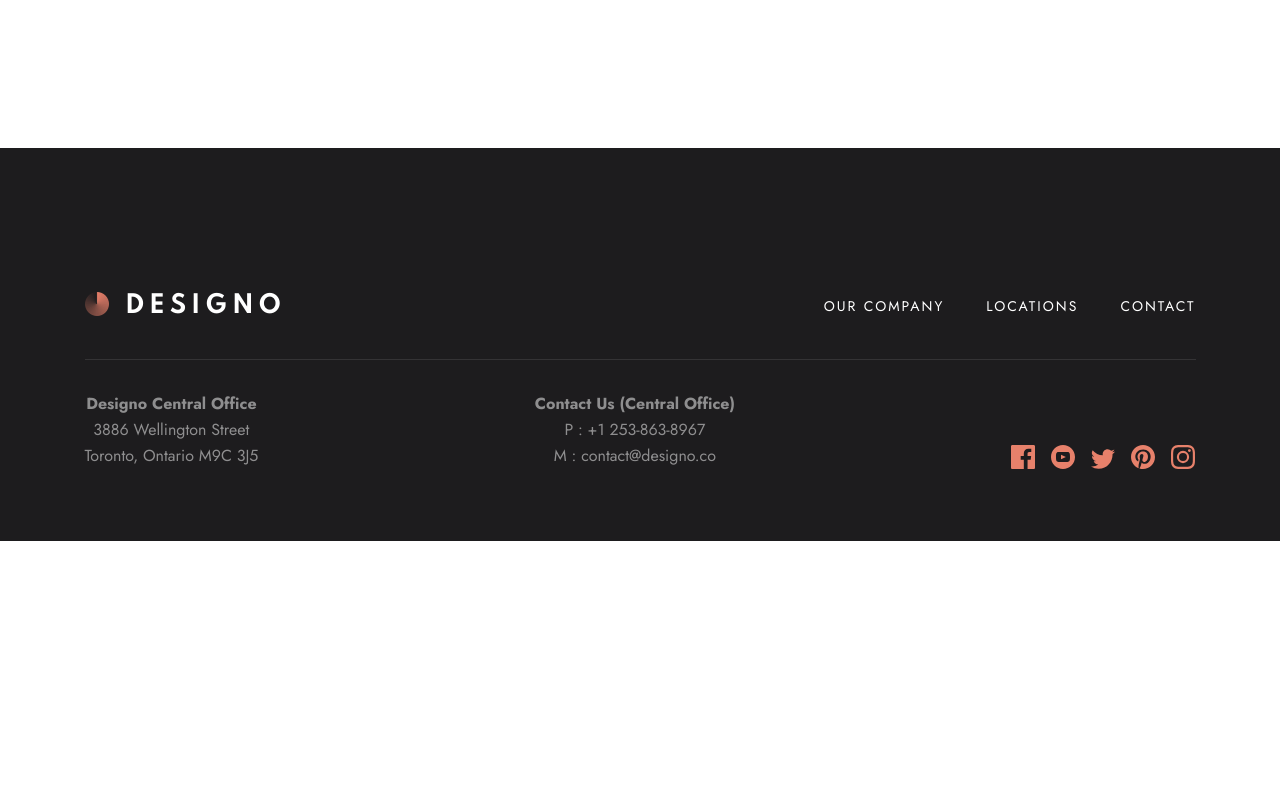
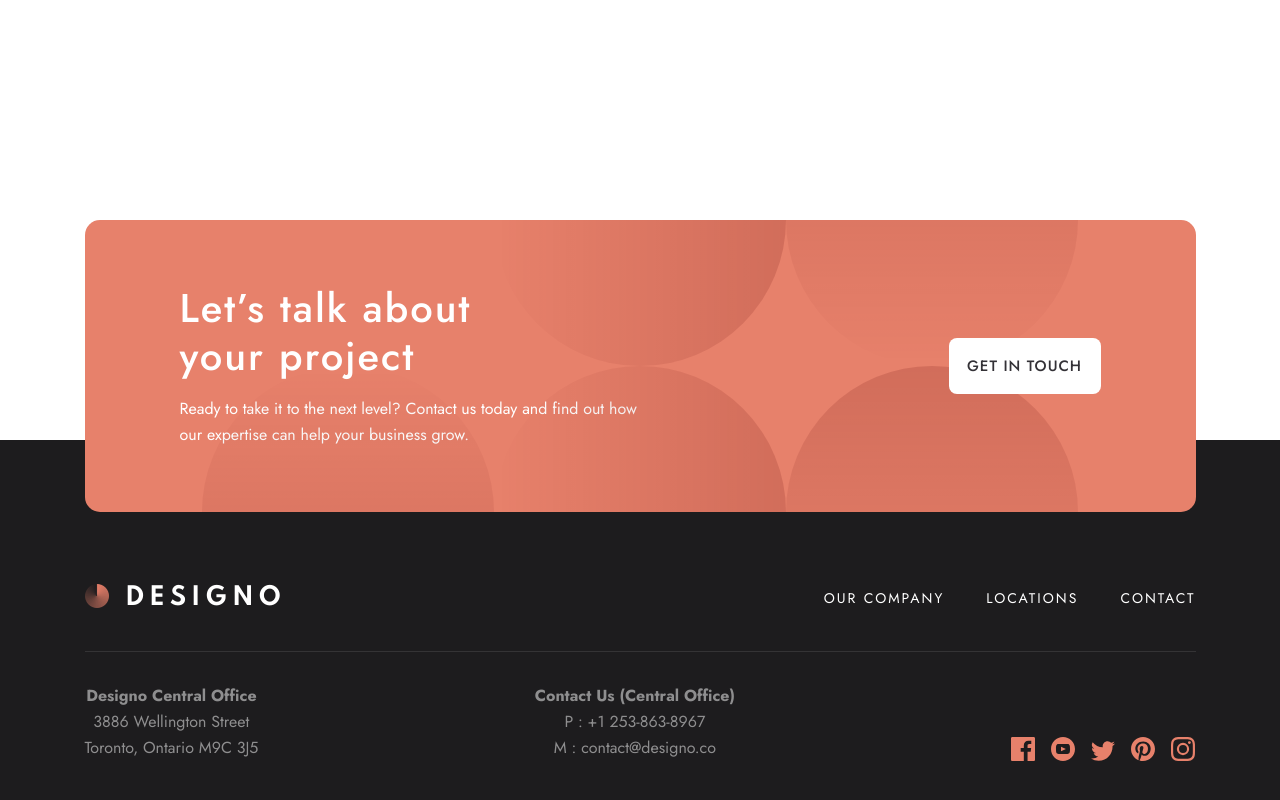
Before and after one commit to Svobyyy/designo, a Next.js app: page / in a window 1280 px wide. Shown: the part 2179-2979 px from the top of the page. Before the commit the page ends 2720 px from the top, so only its background shows below. Built offline with nearby package versions, Linux system fonts and the light colour scheme.

Commit message:
footer v2

```diff
--- a/app/(footer)/layout.tsx
+++ b/app/(footer)/layout.tsx
@@ -8,7 +8,7 @@ export default function RootLayout({
   return (
     <>
       {children}
-      <Footer />
+      <Footer  extra/>
     </>
   );
 }
--- a/components/Footer/Footer.tsx
+++ b/components/Footer/Footer.tsx
@@ -1,10 +1,49 @@
 import Image from "next/image";
 import Link from "next/link";
+import Button from "../UI/Button";
 
-export default function Footer() {
+type props = {
+  extra?: boolean;
+};
+
+export default function Footer({ extra }: props) {
   return (
-    <footer className="bg-black text-white flex items-center flex-col paddings mt-[160px]">
-      <div className="md:pt-[144px] pt-[64px] flex justify-between items-center max md:flex-row flex-col">
+    <>
+      {extra && (
+        <section className="flex justify-center items-center md:mt-[160px] xs:mt-0 mt-[-69px] margins text-white">
+          <div className="flex md:flex-row flex-col md:justify-between justify-center items-center bg-peach md:px-[95px] px-5 max w-full md:h-[292px] md:py-0 xs:py-[57px] py-[64px] rounded-[15px] md:translate-y-[72px]  translate-y-[190px] md:gap-5  gap-8">
+            <div className="md:max-w-[460px] max-w-[440px] md:text-start text-center md:flex-1">
+              <h2 className="mb-4">
+                Let’s talk about <br /> your project
+              </h2>
+              <p>
+                Ready to take it to the next level? Contact us today and find
+                out how our expertise can help your business grow.
+              </p>
+            </div>
+
+            <Button title="GET IN TOUCH" dark></Button>
+
+            <Image
+              src="/shared/desktop/bg-pattern-call-to-action.svg"
+              alt="extra pattern"
+              fill
+              className="object-none"
+            />
+          </div>
+        </section>
+      )}
+
+      <footer
+        className={`bg-black text-white flex items-center flex-col paddings ${
+          !extra && "md:mt-[160px] mt-[120px]"
+        }`}
+      >
+        <div
+          className={`md:pt-[144px] ${
+            extra ? "pt-[253px]" : "pt-[64px]"
+          }  flex justify-between items-center max md:flex-row flex-col`}
+        >
           <Link href={""}>
             <Image
               src={"/shared/desktop/logo-light.png"}
@@ -120,5 +159,6 @@ export default function Footer() {
           </ul>
         </div>
       </footer>
+    </>
   );
 }
```
Lines whose indentation alone changed are shown as unchanged.
